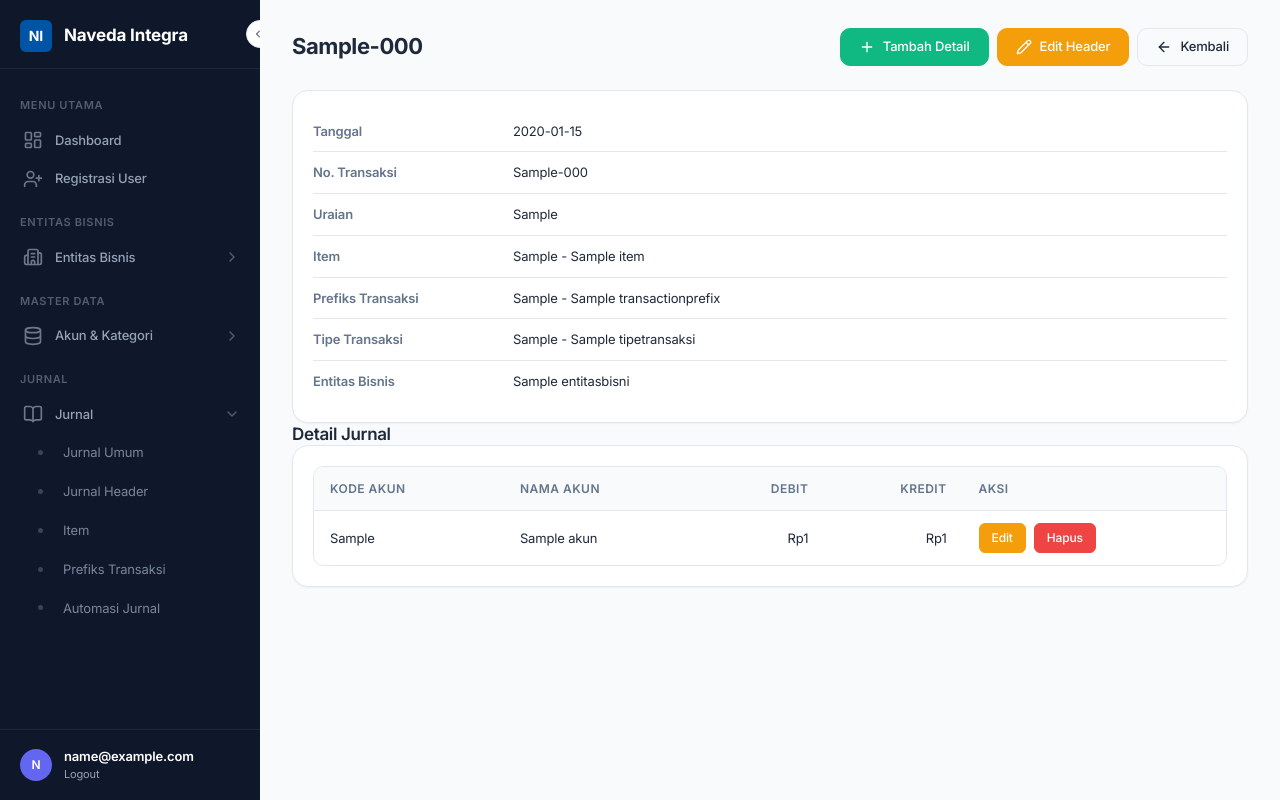
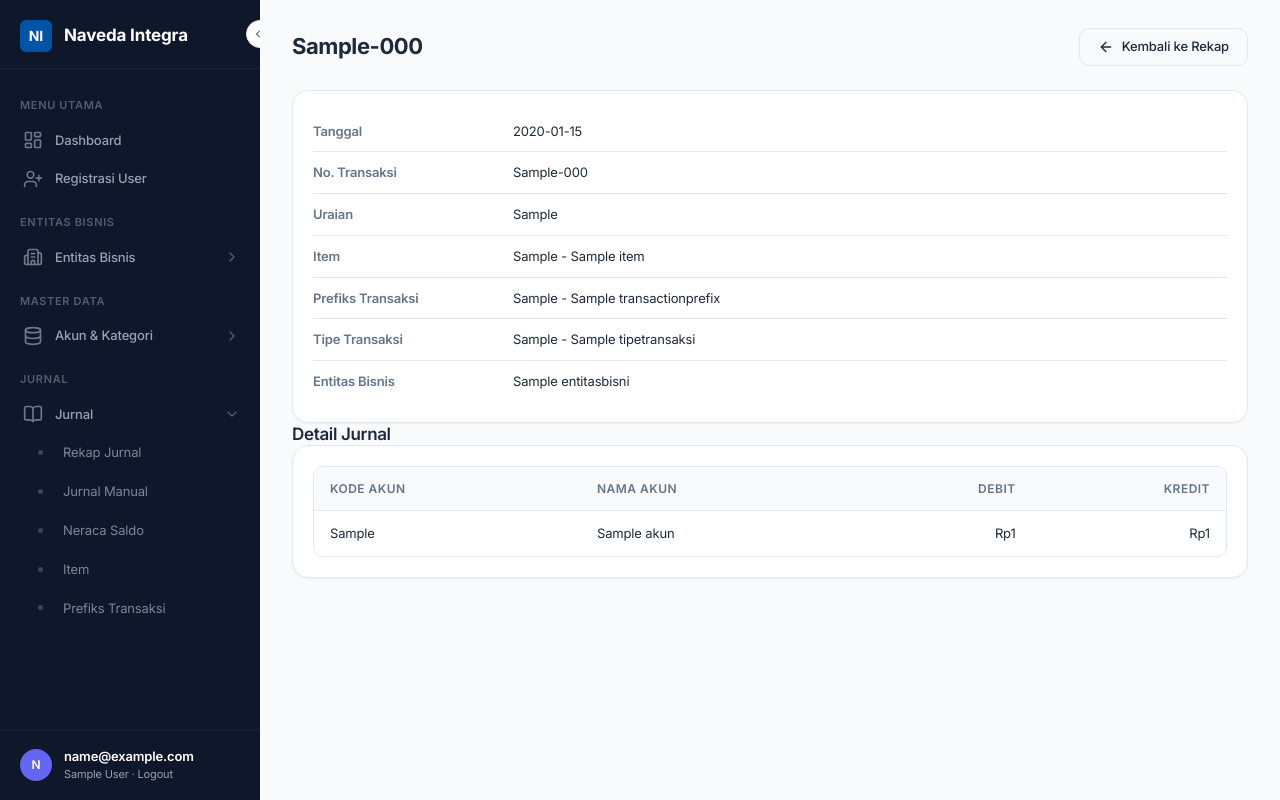
Before and after one commit to CJSuryo/naveda_integra, a Django app: page /jurnal/header/1/ in a window 1280 px wide. Run offline with Django 5.2, Linux system fonts and the light colour scheme; a user stored in the database is signed in; tables that the repository leaves empty hold one stand-in row (values such as "Sample post"); some libraries are stand-ins or nearby versions.

Commit message:
feat: add Rekap Jurnal, Neraca Saldo, CoA page, rename Automasi to Jurnal Manual, update sidebar
Agent-Logs-Url: https://github.com/ChristianJehoshaphatS/naveda_integra/sessions/54316923-b1f0-4d76-8d92-0b284b9423c1

Co-authored-by: ChristianJehoshaphatS <40543914+ChristianJehoshaphatS@users.noreply.github.com>

```diff
--- a/apps/jurnal/urls.py
+++ b/apps/jurnal/urls.py
@@ -5,20 +5,11 @@ from . import views
 app_name = 'jurnal'
 
 urlpatterns = [
-    # Index (combined header + detail view)
-    path('', views.index, name='index'),
+    # Rekap Jurnal (read-only journal index with date filtering)
+    path('rekap/', views.rekap_jurnal, name='rekap_jurnal'),
 
-    # JurnalHeader CRUD
-    path('header/', views.header_list, name='header_list'),
-    path('header/create/', views.header_create, name='header_create'),
+    # JurnalHeader detail (read-only)
     path('header/<int:pk>/', views.header_detail, name='header_detail'),
-    path('header/<int:pk>/edit/', views.header_update, name='header_update'),
-    path('header/<int:pk>/delete/', views.header_delete, name='header_delete'),
-
-    # JurnalDetail CRUD (nested under header)
-    path('header/<int:header_pk>/detail/create/', views.detail_create, name='detail_create'),
-    path('header/<int:header_pk>/detail/<int:pk>/edit/', views.detail_update, name='detail_update'),
-    path('header/<int:header_pk>/detail/<int:pk>/delete/', views.detail_delete, name='detail_delete'),
 
     # Item CRUD
     path('item/', views.item_list, name='item_list'),
@@ -32,15 +23,18 @@ urlpatterns = [
     path('prefix/<int:pk>/edit/', views.prefix_update, name='prefix_update'),
     path('prefix/<int:pk>/delete/', views.prefix_delete, name='prefix_delete'),
 
-    # Automasi CRUD
-    path('automasi/', views.automasi_list, name='automasi_list'),
-    path('automasi/create/', views.automasi_create, name='automasi_create'),
-    path('automasi/<int:pk>/', views.automasi_detail, name='automasi_detail'),
-    path('automasi/<int:pk>/edit/', views.automasi_update, name='automasi_update'),
-    path('automasi/<int:pk>/delete/', views.automasi_delete, name='automasi_delete'),
-    path('automasi/<int:pk>/add-akun/', views.automasi_add_akun, name='automasi_add_akun'),
-    path('automasi/<int:pk>/remove-akun/<int:mapping_pk>/', views.automasi_remove_akun, name='automasi_remove_akun'),
-    path('automasi/<int:pk>/entry/', views.automasi_entry, name='automasi_entry'),
+    # Jurnal Manual (renamed from Automasi)
+    path('manual/', views.automasi_list, name='automasi_list'),
+    path('manual/create/', views.automasi_create, name='automasi_create'),
+    path('manual/<int:pk>/', views.automasi_detail, name='automasi_detail'),
+    path('manual/<int:pk>/edit/', views.automasi_update, name='automasi_update'),
+    path('manual/<int:pk>/delete/', views.automasi_delete, name='automasi_delete'),
+    path('manual/<int:pk>/add-akun/', views.automasi_add_akun, name='automasi_add_akun'),
+    path('manual/<int:pk>/remove-akun/<int:mapping_pk>/', views.automasi_remove_akun, name='automasi_remove_akun'),
+    path('manual/<int:pk>/entry/', views.automasi_entry, name='automasi_entry'),
+
+    # Neraca Saldo (Trial Balance)
+    path('neraca-saldo/', views.neraca_saldo, name='neraca_saldo'),
 
     # API
     path('api/akun-autocomplete/', views.akun_autocomplete, name='akun_autocomplete'),
--- a/apps/jurnal/views.py
+++ b/apps/jurnal/views.py
@@ -2,7 +2,8 @@
 from decimal import Decimal
 
 from django.contrib.auth.decorators import login_required
-from django.db.models import Max
+from django.db.models import Max, Sum, Value, DecimalField
+from django.db.models.functions import Coalesce
 from django.http import HttpRequest, HttpResponse, JsonResponse
 from django.shortcuts import get_object_or_404, redirect, render
 from django.urls import reverse
@@ -22,117 +23,36 @@ from .models import (
 )
 
 
-# ── Helpers ───────────────────────────────────────────────────────────────────
-
-def _annotate_akun_lv2_urls(headers) -> None:
-    """Batch-compute Lv2 detail URLs for all akuns in the given headers.
-
-    Sets ``akun._lv2_url`` on each Akun instance found in the prefetched
-    details, using at most three database queries (one per account category).
-    """
-    aset_lv2_pks: set[int] = set()
-    kewajiban_lv2_pks: set[int] = set()
-    ekuitas_lv2_pks: set[int] = set()
-
-    for header in headers:
-        for detail in header.details.all():
-            akun = detail.akun
-            if not akun.kategori_akun:
-                continue
-            if akun.kategori_id == 'aset':
-                aset_lv2_pks.add(akun.kategori_akun)
-            elif akun.kategori_id == 'kewajiban':
-                kewajiban_lv2_pks.add(akun.kategori_akun)
-            elif akun.kategori_id == 'ekuitas':
-                ekuitas_lv2_pks.add(akun.kategori_akun)
-
-    aset_map: dict[int, int] = (
-        dict(AsetLv2.objects.filter(pk__in=aset_lv2_pks).values_list('pk', 'aset_id'))
-        if aset_lv2_pks else {}
-    )
-    kewajiban_map: dict[int, int] = (
-        dict(KewajibanLv2.objects.filter(pk__in=kewajiban_lv2_pks).values_list('pk', 'kewajiban_id'))
-        if kewajiban_lv2_pks else {}
-    )
-    ekuitas_map: dict[int, int] = (
-        dict(EkuitasLv2.objects.filter(pk__in=ekuitas_lv2_pks).values_list('pk', 'ekuitas_id'))
-        if ekuitas_lv2_pks else {}
-    )
-
-    for header in headers:
-        for detail in header.details.all():
-            akun = detail.akun
-            url = None
-            if akun.kategori_akun:
-                if akun.kategori_id == 'aset':
-                    lv1_pk = aset_map.get(akun.kategori_akun)
-                    if lv1_pk:
-                        url = reverse('master_data:aset_lv1_detail', args=[lv1_pk])
-                elif akun.kategori_id == 'kewajiban':
-                    lv1_pk = kewajiban_map.get(akun.kategori_akun)
-                    if lv1_pk:
-                        url = reverse('master_data:kewajiban_lv1_detail', args=[lv1_pk])
-                elif akun.kategori_id == 'ekuitas':
-                    lv1_pk = ekuitas_map.get(akun.kategori_akun)
-                    if lv1_pk:
-                        url = reverse('master_data:ekuitas_lv1_detail', args=[lv1_pk])
-            akun.lv2_url = url
-
-
-# ── Index ─────────────────────────────────────────────────────────────────────
+# ── Rekap Jurnal (replaces old index / header_list) ─────────────────────────
 
 @login_required
-def index(request: HttpRequest) -> HttpResponse:
-    """Combined jurnal index showing headers with their details."""
-    headers = list(
+def rekap_jurnal(request: HttpRequest) -> HttpResponse:
+    """Read-only journal recap with date range filtering."""
+    qs = (
         JurnalHeader.objects
         .select_related('tipe_transaksi', 'entitas_bisnis', 'item', 'transaction_prefix', 'no_bukti')
         .prefetch_related('details__akun')
         .order_by('-tanggal', 'nomor_transaksi')
     )
-    _annotate_akun_lv2_urls(headers)
-    return render(request, 'jurnal/index.html', {'headers': headers})
+
+    tanggal_dari = request.GET.get('tanggal_dari', '')
+    tanggal_sampai = request.GET.get('tanggal_sampai', '')
+
+    if tanggal_dari:
+        qs = qs.filter(tanggal__gte=tanggal_dari)
+    if tanggal_sampai:
+        qs = qs.filter(tanggal__lte=tanggal_sampai)
+
+    headers = list(qs)
+
+    return render(request, 'jurnal/rekap_jurnal.html', {
+        'headers': headers,
+        'tanggal_dari': tanggal_dari,
+        'tanggal_sampai': tanggal_sampai,
+    })
 
 
-# ── JurnalHeader CRUD ─────────────────────────────────────────────────────────
-
-@login_required
-def header_list(request: HttpRequest) -> HttpResponse:
-    headers = (
-        JurnalHeader.objects
-        .select_related('tipe_transaksi', 'entitas_bisnis', 'item', 'transaction_prefix')
-        .order_by('-tanggal', 'nomor_transaksi')
-    )
-    return render(request, 'jurnal/header_list.html', {'object_list': headers})
-
-
-@login_required
-def header_create(request: HttpRequest) -> HttpResponse:
-    form = JurnalHeaderForm(request.POST or None)
-    if request.method == 'POST' and form.is_valid():
-        form.save()
-        return redirect('jurnal:header_list')
-    return render(request, 'jurnal/header_form.html', {'form': form, 'title': 'Tambah Jurnal Header'})
-
-
-@login_required
-def header_update(request: HttpRequest, pk: int) -> HttpResponse:
-    obj = get_object_or_404(JurnalHeader, pk=pk)
-    form = JurnalHeaderForm(request.POST or None, instance=obj)
-    if request.method == 'POST' and form.is_valid():
-        form.save()
-        return redirect('jurnal:header_list')
-    return render(request, 'jurnal/header_form.html', {'form': form, 'title': 'Edit Jurnal Header', 'object': obj})
-
-
-@login_required
-def header_delete(request: HttpRequest, pk: int) -> HttpResponse:
-    obj = get_object_or_404(JurnalHeader, pk=pk)
-    if request.method == 'POST':
-        obj.delete()
-        return redirect('jurnal:header_list')
-    return render(request, 'jurnal/header_confirm_delete.html', {'object': obj})
-
+# ── JurnalHeader detail (read-only) ─────────────────────────────────────────
 
 @login_required
 def header_detail(request: HttpRequest, pk: int) -> HttpResponse:
@@ -142,45 +62,6 @@ def header_detail(request: HttpRequest, pk: int) -> HttpResponse:
     )
     details = obj.details.select_related('akun').order_by('pk')
     return render(request, 'jurnal/header_detail.html', {'object': obj, 'details': details})
-
-
-# ── JurnalDetail CRUD ─────────────────────────────────────────────────────────
-
-@login_required
-def detail_create(request: HttpRequest, header_pk: int) -> HttpResponse:
-    header = get_object_or_404(JurnalHeader, pk=header_pk)
-    form = JurnalDetailForm(request.POST or None)
-    if request.method == 'POST' and form.is_valid():
-        obj = form.save(commit=False)
-        obj.jurnal_header = header
-        obj.save()
-        return redirect('jurnal:header_detail', pk=header_pk)
-    return render(request, 'jurnal/detail_form.html', {
-        'form': form, 'header': header, 'title': 'Tambah Jurnal Detail',
-    })
-
-
-@login_required
-def detail_update(request: HttpRequest, header_pk: int, pk: int) -> HttpResponse:
-    header = get_object_or_404(JurnalHeader, pk=header_pk)
-    obj = get_object_or_404(JurnalDetail, pk=pk, jurnal_header=header)
-    form = JurnalDetailForm(request.POST or None, instance=obj)
-    if request.method == 'POST' and form.is_valid():
-        form.save()
-        return redirect('jurnal:header_detail', pk=header_pk)
-    return render(request, 'jurnal/detail_form.html', {
-        'form': form, 'header': header, 'object': obj, 'title': 'Edit Jurnal Detail',
-    })
-
-
-@login_required
-def detail_delete(request: HttpRequest, header_pk: int, pk: int) -> HttpResponse:
-    header = get_object_or_404(JurnalHeader, pk=header_pk)
-    obj = get_object_or_404(JurnalDetail, pk=pk, jurnal_header=header)
-    if request.method == 'POST':
-        obj.delete()
-        return redirect('jurnal:header_detail', pk=header_pk)
-    return render(request, 'jurnal/detail_confirm_delete.html', {'object': obj, 'header': header})
 
 
 # ── Item CRUD ─────────────────────────────────────────────────────────────────
@@ -255,7 +136,7 @@ def prefix_delete(request: HttpRequest, pk: int) -> HttpResponse:
     return render(request, 'jurnal/prefix_confirm_delete.html', {'object': obj})
 
 
-# ── Automasi CRUD ────────────────────────────────────────────────────────────
+# ── Automasi / Jurnal Manual CRUD ────────────────────────────────────────────
 
 @login_required
 def automasi_list(request: HttpRequest) -> HttpResponse:
@@ -270,7 +151,7 @@ def automasi_create(request: HttpRequest) -> HttpResponse:
     if request.method == 'POST' and form.is_valid():
         form.save()
         return redirect('jurnal:automasi_list')
-    return render(request, 'jurnal/automasi_form.html', {'form': form, 'title': 'Tambah Automasi Jurnal'})
+    return render(request, 'jurnal/automasi_form.html', {'form': form, 'title': 'Tambah Jurnal Manual'})
 
 
 @login_required
@@ -280,7 +161,7 @@ def automasi_update(request: HttpRequest, pk: int) -> HttpResponse:
     if request.method == 'POST' and form.is_valid():
         form.save()
         return redirect('jurnal:automasi_list')
-    return render(request, 'jurnal/automasi_form.html', {'form': form, 'title': 'Edit Automasi Jurnal', 'object': obj})
+    return render(request, 'jurnal/automasi_form.html', {'form': form, 'title': 'Edit Jurnal Manual', 'object': obj})
 
 
 @login_required
@@ -395,6 +276,69 @@ def automasi_entry(request: HttpRequest, pk: int) -> HttpResponse:
     })
 
 
+# ── Neraca Saldo (Trial Balance) ────────────────────────────────────────────
+
+@login_required
+def neraca_saldo(request: HttpRequest) -> HttpResponse:
+    """Trial balance showing all accounts with debit/credit totals."""
+    tanggal_dari = request.GET.get('tanggal_dari', '')
+    tanggal_sampai = request.GET.get('tanggal_sampai', '')
+
+    # Build filter for JurnalDetail based on date range
+    detail_filter = {}
+    if tanggal_dari:
+        detail_filter['jurnal_header__tanggal__gte'] = tanggal_dari
+    if tanggal_sampai:
+        detail_filter['jurnal_header__tanggal__lte'] = tanggal_sampai
+
+    # Aggregate debit/kredit per akun
+    akun_totals = (
+        JurnalDetail.objects
+        .filter(**detail_filter)
+        .values('akun_id')
+        .annotate(
+            total_debit=Coalesce(Sum('debit'), Value(Decimal('0')), output_field=DecimalField()),
+            total_kredit=Coalesce(Sum('kredit'), Value(Decimal('0')), output_field=DecimalField()),
+        )
+    )
+    totals_map = {row['akun_id']: row for row in akun_totals}
+
+    # Get all akun records ordered by kode_akun
+    akun_list = Akun.objects.all().order_by('kode_akun')
+
+    rows = []
+    grand_debit = Decimal('0')
+    grand_kredit = Decimal('0')
+    for akun in akun_list:
+        t = totals_map.get(akun.pk, {})
+        debit = t.get('total_debit', Decimal('0'))
+        kredit = t.get('total_kredit', Decimal('0'))
+        # Compute saldo (balance) - net debit or credit
+        saldo_debit = Decimal('0')
+        saldo_kredit = Decimal('0')
+        if debit > kredit:
+            saldo_debit = debit - kredit
+        elif kredit > debit:
+            saldo_kredit = kredit - debit
+        grand_debit += saldo_debit
+        grand_kredit += saldo_kredit
+        rows.append({
+            'akun': akun,
+            'debit': debit,
+            'kredit': kredit,
+            'saldo_debit': saldo_debit,
+            'saldo_kredit': saldo_kredit,
+        })
+
+    return render(request, 'jurnal/neraca_saldo.html', {
+        'rows': rows,
+        'grand_debit': grand_debit,
+        'grand_kredit': grand_kredit,
+        'tanggal_dari': tanggal_dari,
+        'tanggal_sampai': tanggal_sampai,
+    })
+
+
 # ── Akun autocomplete API ───────────────────────────────────────────────────
 
 @login_required
--- a/templates/base.html
+++ b/templates/base.html
@@ -56,16 +56,18 @@
         </a>
       </div>
 
+      {% if user.is_superuser or user.is_admin %}
       <div class="ni-nav-item">
         <a href="{% url 'accounts:register' %}" class="ni-nav-link {% if request.resolver_match.app_name == 'accounts' %}ni-nav-link--active{% endif %}">
           <i data-lucide="user-plus" class="ni-nav-link__icon"></i>
           <span class="ni-nav-link__text">Registrasi User</span>
         </a>
       </div>
+      {% endif %}
 
       <span class="ni-nav-label">Entitas Bisnis</span>
 
-      <div class="ni-nav-item {% if 'entitas_bisnis' in request.path %}ni-nav-item--open{% endif %}">
+      <div class="ni-nav-item {% if 'entitas-bisnis' in request.path %}ni-nav-item--open{% endif %}">
         <div class="ni-nav-link" data-toggle="submenu">
           <i data-lucide="building-2" class="ni-nav-link__icon"></i>
           <span class="ni-nav-link__text">Entitas Bisnis</span>
@@ -83,13 +85,16 @@
 
       <span class="ni-nav-label">Master Data</span>
 
-      <div class="ni-nav-item {% if 'master-data' in request.path or 'aset' in request.path or 'kewajiban' in request.path or 'ekuitas' in request.path %}ni-nav-item--open{% endif %}">
+      <div class="ni-nav-item {% if 'master-data' in request.path %}ni-nav-item--open{% endif %}">
         <div class="ni-nav-link" data-toggle="submenu">
           <i data-lucide="database" class="ni-nav-link__icon"></i>
           <span class="ni-nav-link__text">Akun & Kategori</span>
           <i data-lucide="chevron-right" class="ni-nav-link__arrow"></i>
         </div>
         <div class="ni-nav-submenu">
+          <a href="{% url 'master_data:chart_of_accounts' %}" class="ni-nav-link">
+            <span class="ni-nav-link__text">Chart of Accounts</span>
+          </a>
           <a href="{% url 'master_data:aset_lv1_list' %}" class="ni-nav-link">
             <span class="ni-nav-link__text">Aset</span>
           </a>
@@ -98,6 +103,12 @@
           </a>
           <a href="{% url 'master_data:ekuitas_lv1_list' %}" class="ni-nav-link">
             <span class="ni-nav-link__text">Ekuitas</span>
+          </a>
+          <a href="{% url 'master_data:pendapatan_lv1_list' %}" class="ni-nav-link">
+            <span class="ni-nav-link__text">Pendapatan</span>
+          </a>
+          <a href="{% url 'master_data:beban_lv1_list' %}" class="ni-nav-link">
+            <span class="ni-nav-link__text">Beban</span>
           </a>
           <a href="{% url 'master_data:tipe_transaksi_list' %}" class="ni-nav-link">
             <span class="ni-nav-link__text">Tipe Transaksi</span>
@@ -114,20 +125,20 @@
           <i data-lucide="chevron-right" class="ni-nav-link__arrow"></i>
         </div>
         <div class="ni-nav-submenu">
-          <a href="{% url 'jurnal:index' %}" class="ni-nav-link">
-            <span class="ni-nav-link__text">Jurnal Umum</span>
+          <a href="{% url 'jurnal:rekap_jurnal' %}" class="ni-nav-link">
+            <span class="ni-nav-link__text">Rekap Jurnal</span>
           </a>
-          <a href="{% url 'jurnal:header_list' %}" class="ni-nav-link">
-            <span class="ni-nav-link__text">Jurnal Header</span>
+          <a href="{% url 'jurnal:automasi_list' %}" class="ni-nav-link">
+            <span class="ni-nav-link__text">Jurnal Manual</span>
+          </a>
+          <a href="{% url 'jurnal:neraca_saldo' %}" class="ni-nav-link">
+            <span class="ni-nav-link__text">Neraca Saldo</span>
           </a>
           <a href="{% url 'jurnal:item_list' %}" class="ni-nav-link">
             <span class="ni-nav-link__text">Item</span>
           </a>
           <a href="{% url 'jurnal:prefix_list' %}" class="ni-nav-link">
             <span class="ni-nav-link__text">Prefiks Transaksi</span>
-          </a>
-          <a href="{% url 'jurnal:automasi_list' %}" class="ni-nav-link">
-            <span class="ni-nav-link__text">Automasi Jurnal</span>
           </a>
         </div>
       </div>
@@ -138,6 +149,7 @@
       <div class="ni-sidebar-user__info">
         <div class="ni-sidebar-user__name">{{ user.email }}</div>
         <div class="ni-sidebar-user__role">
+          {% if user.role %}{{ user.role.nama }}{% else %}Tanpa Role{% endif %} &middot;
           <a href="{% url 'accounts:logout' %}" style="color:inherit;text-decoration:none;">Logout</a>
         </div>
       </div>
--- a/templates/jurnal/header_detail.html
+++ b/templates/jurnal/header_detail.html
@@ -6,9 +6,7 @@
     <h1 class="ni-page-header__title">{% if object.transaction_prefix %}{{ object.transaction_prefix.kode }}-{% endif %}{{ object.nomor_transaksi }}</h1>
   </div>
   <div class="ni-page-header__actions">
-    <a href="{% url 'jurnal:detail_create' object.pk %}" class="ni-btn ni-btn--success"><i data-lucide="plus" style="width:16px;height:16px"></i> Tambah Detail</a>
-    <a href="{% url 'jurnal:header_update' object.pk %}" class="ni-btn ni-btn--warning"><i data-lucide="pencil" style="width:16px;height:16px"></i> Edit Header</a>
-    <a href="{% url 'jurnal:header_list' %}" class="ni-btn ni-btn--secondary"><i data-lucide="arrow-left" style="width:16px;height:16px"></i> Kembali</a>
+    <a href="{% url 'jurnal:rekap_jurnal' %}" class="ni-btn ni-btn--secondary"><i data-lucide="arrow-left" style="width:16px;height:16px"></i> Kembali ke Rekap</a>
   </div>
 </div>
 
@@ -46,7 +44,6 @@
             <th>Nama Akun</th>
             <th class="ni-text-right">Debit</th>
             <th class="ni-text-right">Kredit</th>
-            <th>Aksi</th>
           </tr>
         </thead>
         <tbody>
@@ -56,15 +53,9 @@
             <td>{{ d.akun.nama }}</td>
             <td class="ni-text-right">Rp{{ d.debit|floatformat:0 }}</td>
             <td class="ni-text-right">Rp{{ d.kredit|floatformat:0 }}</td>
-            <td>
-              <div class="ni-btn-row">
-                <a href="{% url 'jurnal:detail_update' object.pk d.pk %}" class="ni-btn ni-btn--warning ni-btn--sm">Edit</a>
-                <a href="{% url 'jurnal:detail_delete' object.pk d.pk %}" class="ni-btn ni-btn--danger ni-btn--sm">Hapus</a>
-              </div>
-            </td>
           </tr>
           {% empty %}
-          <tr><td colspan="5" class="ni-text-center ni-text-muted">Belum ada detail.</td></tr>
+          <tr><td colspan="4" class="ni-text-center ni-text-muted">Belum ada detail.</td></tr>
           {% endfor %}
         </tbody>
       </table>
```
Also changed, not shown: apps/jurnal/tests.py (+61 -83 lines), templates/jurnal/automasi_list.html (+4 -4 lines), templates/jurnal/neraca_saldo.html (added, +75 -0 lines), templates/jurnal/rekap_jurnal.html (added, +72 -0 lines).
